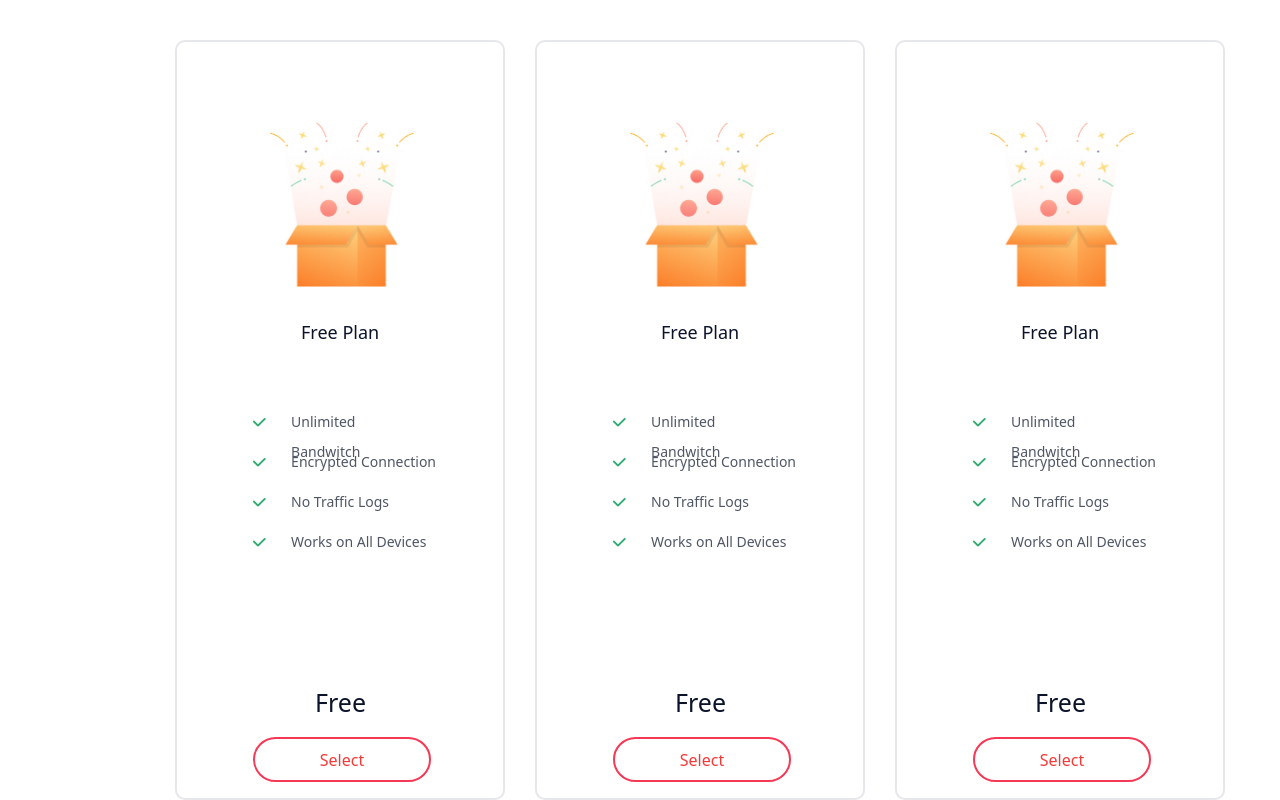
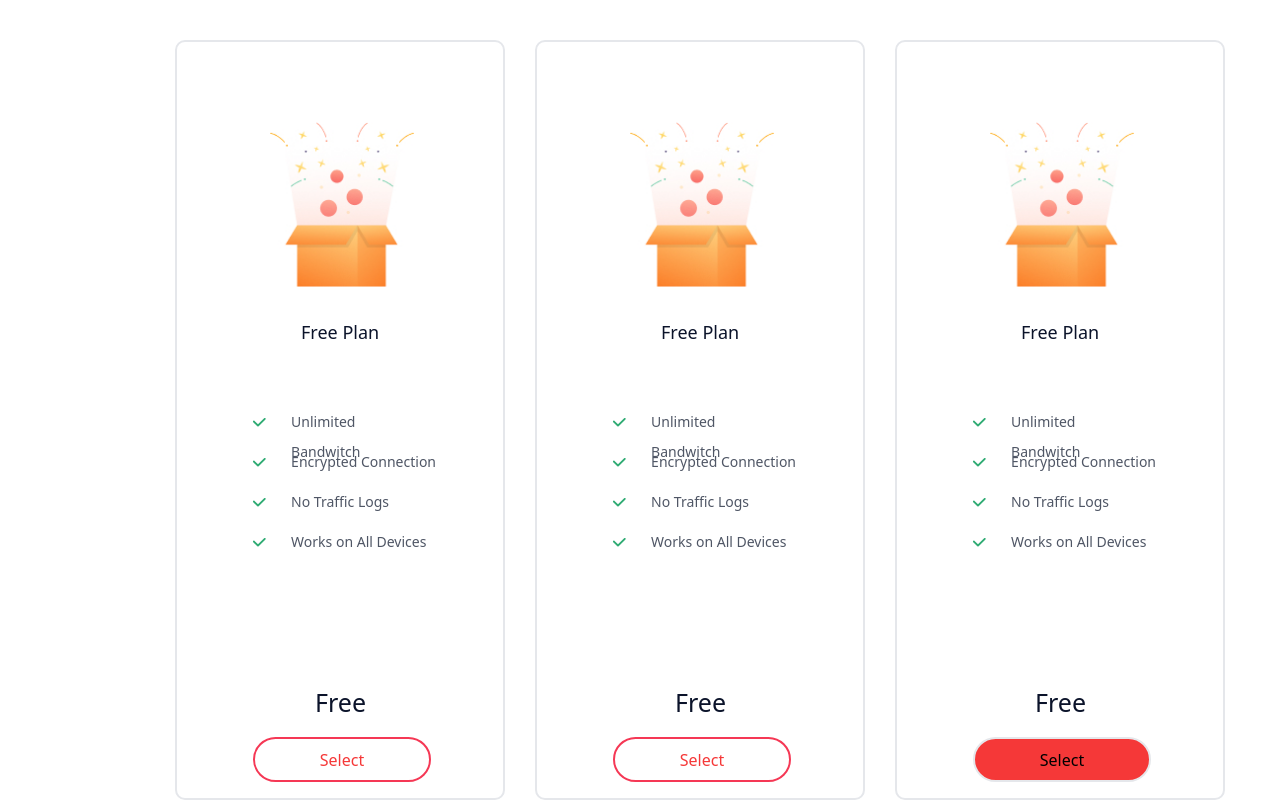
Before and after one commit to MANIZABAYO-Elie/FREEBIES-LANDING_PAGE, a website: page public/index.html in a window 1280 px wide. Shown: the part 1972-2772 px from the top of the page. Drawn offline with Linux system fonts and the light colour scheme.

Commit message:
file committed

```diff
--- a/public/index.html
+++ b/public/index.html
@@ -316,8 +316,8 @@
                     </div>
                     <h5 class="ml-[138px] mt-[130px] h-[30px] w-[54px] font-Rubik text-[25px] font-[400] leading-[30px]
                   text-[#0B132A]">Free</h5>
-                  <button class=" mt-[20px] w-[177.88px] h-[45px] rounded-[50px] border-[2px] text-[#F53838]
-                  ml-[76.06px]  border-[#F53855]">Select</button>
+                  <button class="mt-[20px] w-[177.88px] h-[45px] rounded-[50px] border-[2px] bg-[#F53838] text-white
+                  ml-[76.06px] ">Select</button>
 
                 </div>
 
```
